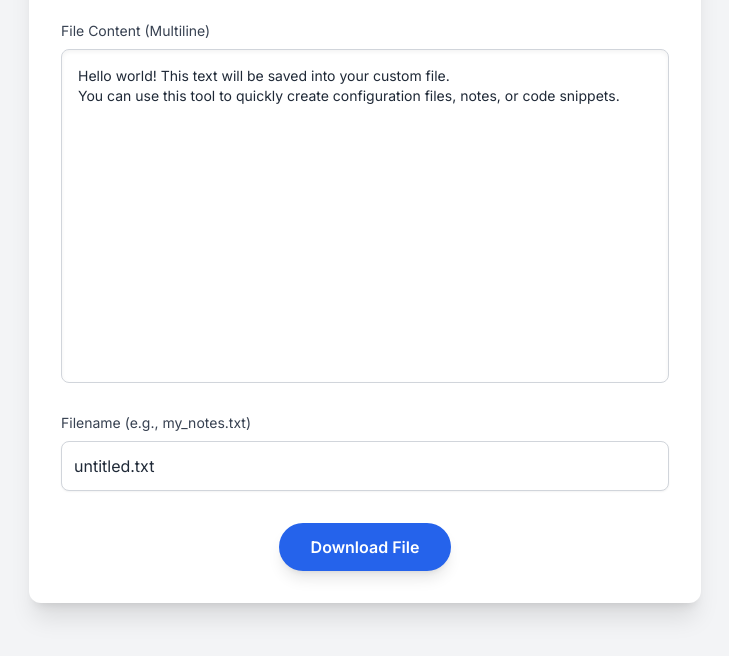
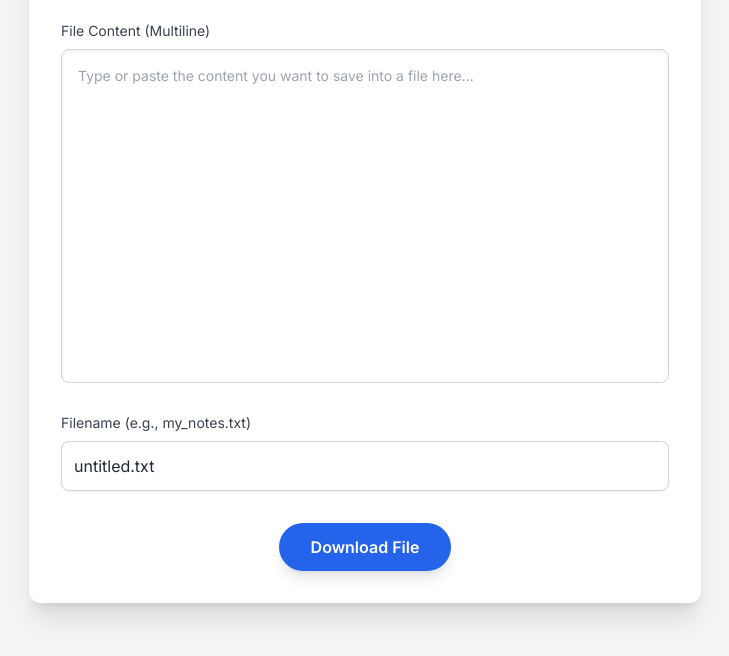
Before and after one commit to joshbtn/experiments, a plain HTML site: page gemini/text_edit.html in a window 1280 px wide. Shown: the part 134-790 px from the top of the page, without its empty margins (275-1004 px from the left). Drawn offline with nearby package versions, Linux system fonts and the light colour scheme.

Commit message:
Remove default text from textarea in text file generator

```diff
--- a/gemini/text_edit.html
+++ b/gemini/text_edit.html
@@ -25,8 +25,7 @@
             rows="15"
             placeholder="Type or paste the content you want to save into a file here..."
             class="w-full p-4 border border-gray-300 rounded-lg shadow-inner focus:ring-blue-500 focus:border-blue-500 transition duration-150 ease-in-out text-gray-800 text-sm resize-none"
-        >Hello world! This text will be saved into your custom file.
-You can use this tool to quickly create configuration files, notes, or code snippets.</textarea>
+     ></textarea>
 
         <div class="mt-6">
             <!-- Filename Input -->
```
